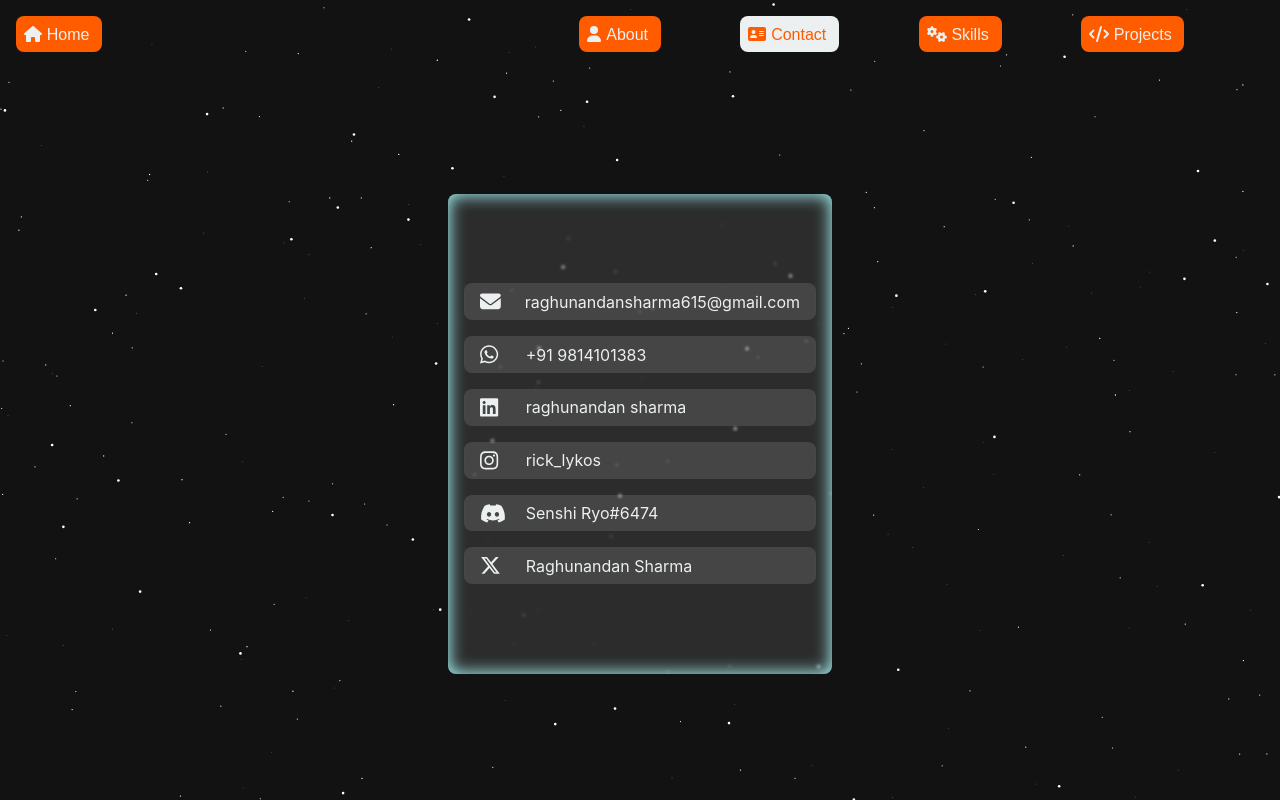
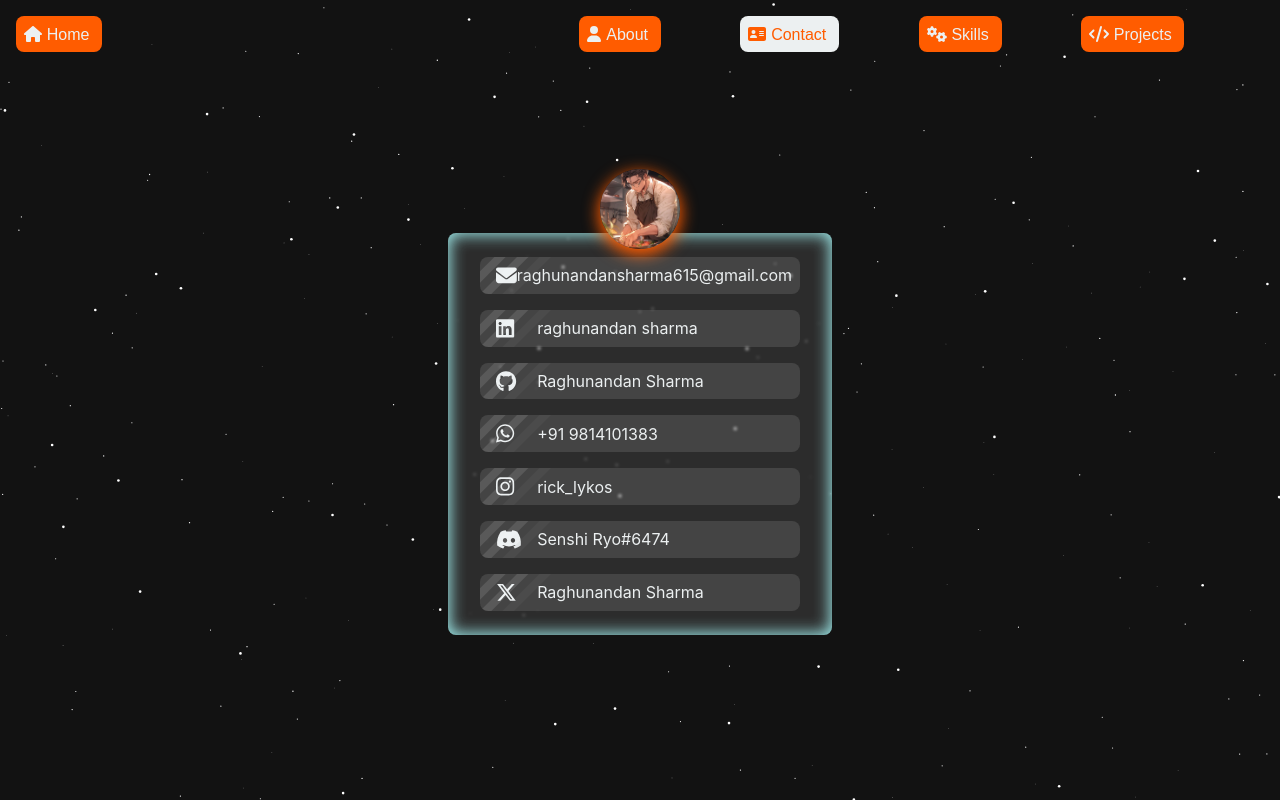
Before and after one commit to RajveerNarang/raghuweb, a React (Vite) app: page /contact in a window 1280 px wide. Built offline with nearby package versions, Linux system fonts and the light colour scheme.

Commit message:
TODO and Hold: T: Skill Page design H: Tooltip in Contact

```diff
--- a/json/contact.json
+++ b/json/contact.json
@@ -3,42 +3,63 @@
 		"id": "gmail",
 		"iconName": "faEnvelope",
 		"data": {
-			"content": "raghunandansharma615@gmail.com"
+			"content": "raghunandansharma615@gmail.com",
+			"tooltipData": "This is the data",
+			"link": "mailto:raghunandansharma615@gmail.com"
+		}
+	},
+	{
+		"id": "linkedin",
+		"iconName": "faLinkedin",
+		"data": {
+			"content": "raghunandan sharma",
+			"tooltipData": "This is the data",
+			"link": "https://www.linkedin.com/in/raghunandan-sharma/"
+		}
+	},
+	{
+		"id": "github",
+		"iconName": "faGithub",
+		"data": {
+			"content": "Raghunandan Sharma",
+			"tooltipData": "This is the data",
+			"link": "https://github.com/Raghunandan1451"
 		}
 	},
 	{
 		"id": "whatsapp",
 		"iconName": "faWhatsapp",
 		"data": {
-			"content": "+91 9814101383"
-		}
-	},
-	{
-		"id": "linkedin",
-		"iconName": "faLinkedin",
-		"data": {
-			"content": "raghunandan sharma"
+			"content": "+91 9814101383",
+			"tooltipData": "This is the data",
+			"link": "https://wa.me/9814101383"
 		}
 	},
 	{
 		"id": "instagram",
 		"iconName": "faInstagram",
 		"data": {
-			"content": "rick_lykos"
+			"content": "rick_lykos",
+			"tooltipData": "This is the data",
+			"link": "https://www.instagram.com/rick_lykos/"
 		}
 	},
 	{
 		"id": "discord",
 		"iconName": "faDiscord",
 		"data": {
-			"content": "Senshi Ryo#6474"
+			"content": "Senshi Ryo#6474",
+			"tooltipData": "This is the data",
+			"link": "https://discord.com/users/li3kos"
 		}
 	},
 	{
 		"id": "xtwitter",
 		"iconName": "faXTwitter",
 		"data": {
-			"content": "Raghunandan Sharma"
+			"content": "Raghunandan Sharma",
+			"tooltipData": "This is the data",
+			"link": "https://twitter.com/Rick_lykos"
 		}
 	}
 ]
--- a/jsonfig.json
+++ b/jsonfig.json
@@ -4,7 +4,8 @@
 		"paths": {
 			"@src/*": ["./src/*"],
 			"@components/*": ["./src/components/*"],
-			"@json/*": ["./json/*"]
+			"@json/*": ["./json/*"],
+			"@images": ["./images/*"]
 		}
 	},
 	"include": ["src"]
--- a/src/Components/Basics/GlassBox/glass.module.scss
+++ b/src/Components/Basics/GlassBox/glass.module.scss
@@ -18,5 +18,6 @@
 
 	@include media-md {
 		top: 0;
+		padding: $spacing $spacing-double;
 	}
 }
--- /dev/null
+++ b/src/Components/Basics/Image/Image.jsx
@@ -0,0 +1,10 @@
+import React from 'react'
+import styles from '@components/Basics/Image/images.module.scss';
+
+const Image = ({path, alt, additonalClass}) => {
+  return (
+	<img src={path} alt={alt} className={`${styles.image} ${additonalClass || ''}`} />
+  )
+}
+
+export default Image
--- /dev/null
+++ b/src/Components/Basics/Image/images.module.scss
@@ -0,0 +1,14 @@
+@import '@src/index.scss';
+
+.image {
+	position: absolute;
+	top: calc($spacing-double * -2);
+
+	border-radius: $perc-50;
+
+	width: calc($size-double * 2.5);
+	height: calc($size-double * 2.5);
+
+	object-fit: cover;
+	box-shadow: 0 0.3rem 1rem 0.1rem $dark-primary;
+}
--- a/src/Components/ContactComponent/Contact.jsx
+++ b/src/Components/ContactComponent/Contact.jsx
@@ -1,12 +1,14 @@
 import React from 'react'
 
-import { faDiscord, faInstagram, faLinkedin, faWhatsapp, faXTwitter } from '@fortawesome/free-brands-svg-icons'
+import { faDiscord, faInstagram, faLinkedin, faWhatsapp, faXTwitter, faGithub } from '@fortawesome/free-brands-svg-icons'
 import { faEnvelope } from '@fortawesome/free-solid-svg-icons'
 
 import Container from '@components/ContactComponent/Container'
 import GlassCard from '@components/Basics/GlassBox/GlassCard'
 import styles from '@components/ContactComponent/contact.module.scss'
 import contactData from '@json/contact.json'
+import Image from '@components/Basics/Image/Image'
+import dummyProfile from '@images/dummyProfile.jpg'
 
 const Contact = () => {
 
@@ -18,17 +20,26 @@ const Contact = () => {
       case 'faLinkedin': return faLinkedin;
       case 'faWhatsapp': return faWhatsapp;
       case 'faXTwitter': return faXTwitter;
+      case 'faGithub': return faGithub;
       default: return null;
     }
   }
 
   return (
 	<div className={`${styles.container}`}>
-    <GlassCard id={'contactGlassCard'} additionalClass={`${styles.container_child}`}>
+    <GlassCard id={'contactGlassCard'} additionalClass={`${styles.box}`}>
+      <Image path={dummyProfile} alt={'Dummy Profile'} />
       {contactData ? contactData.map((item, index) => (
-        <div key={index} className={`${styles.items}`}>
+        <a
+          href={item.data.link || '#'}
+          key={index}
+          className={`${styles.items}`}
+          data-tooltip={item.data.tooltipData}
+          target="_blank"
+          rel="noopener noreferrer"
+        >
           <Container id={item.id} content={item.data.content} iconName={getIcon(item.iconName)} />
-        </div>
+        </a>
       )): null}
 
     </GlassCard>
--- a/src/Components/ContactComponent/contact.module.scss
+++ b/src/Components/ContactComponent/contact.module.scss
@@ -1,6 +1,7 @@
 @import '@src/index.scss';
 
 $rep-md: 1.2;
+$tt-rep: 5;
 
 .container {
 	display: flex;
@@ -9,7 +10,7 @@ $rep-md: 1.2;
 	width: $width-vw-100;
 	height: $perc-100;
 
-	&_child {
+	.box {
 		width: $perc-100;
 		display: flex;
 		align-items: center;
@@ -21,7 +22,7 @@ $rep-md: 1.2;
 
 		@include media-md {
 			width: calc($width-vw-25 * $rep-md);
-			height: calc($height-vh-50 * $rep-md);
+			height: fit-content;
 			padding: $spacing $spacing-double;
 		}
 
@@ -39,7 +40,26 @@ $rep-md: 1.2;
 		border-radius: $size-half;
 		width: calc($perc-100 * (3/4));
 		font-size: $size;
+		position: relative;
+		overflow: hidden;
 		// cursor: pointer;
+
+		&::before {
+			content: '';
+			position: absolute;
+			left: calc($size-double * -3);
+			top: 0;
+			width: calc($size-double * $tt-rep);
+			height: 0;
+
+			border-left: $size-double solid transparent;
+			border-right: $size-double solid transparent;
+
+			border-bottom: $size-half solid $dark-glasseffect;
+			transform: rotateZ(-45deg);
+
+			box-shadow: 0 $spacing $dark-glasseffect, 0 $spacing-double $dark-glasseffect-inset;
+		}
 
 		@include media-md {
 			width: $perc-100;
--- a/src/Components/HomeComponent/home.module.scss
+++ b/src/Components/HomeComponent/home.module.scss
@@ -22,6 +22,7 @@ $xl-rep: 6;
 		@include media-md {
 			width: $width-vw-50;
 			padding: $spacing $spacing-double;
+			top: calc($spacing-double * -1);
 		}
 	}
 
--- a/vite.config.js
+++ b/vite.config.js
@@ -11,7 +11,8 @@ export default defineConfig({
     alias: {
       "@src": "/src",
       "@components": "/src/components",
-      "@json": "/json"
+      "@json": "/json",
+      "@images": "/images"
     },
   },
 });
```
Also changed, not shown: images/dummyProfile.jpg (added).
